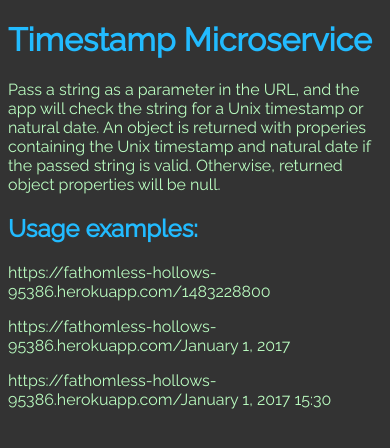
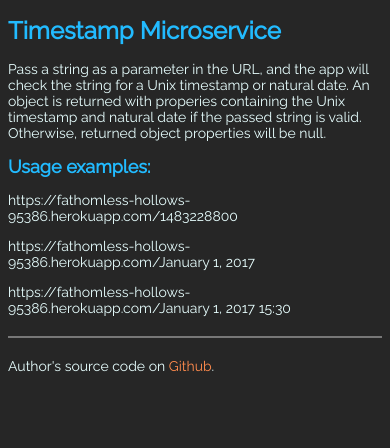
Before and after one commit to imooreva/timestamp-microservice, a website: page public/index.html in a window 390 px wide. Drawn offline with Linux system fonts and the light colour scheme.

Commit message:
Various edits to server.js and style.css

```diff
--- a/public/index.html
+++ b/public/index.html
@@ -4,15 +4,17 @@
         <title>Timestamp Microservice</title>
         <meta name="viewport" content="width=device-width, initial-scale=1.0" />
         <meta charset="UTF-8"/>
-        <link href="/style.css" rel="stylesheet" type="text/css" />
+        <link href="style.css" rel="stylesheet" type="text/css" />
         <link href="https://fonts.googleapis.com/css?family=Raleway" rel="stylesheet" type="text/css" />
     </head>
     <body>
-        <h1>Timestamp Microservice</h1>
+        <h1 id="heading-1">Timestamp Microservice</h1>
         <p>Pass a string as a parameter in the URL, and the app will check the string for a Unix timestamp or natural date. An object is returned with properies containing the Unix timestamp and natural date if the passed string is valid. Otherwise, returned object properties will be null.</p>
-        <h2>Usage examples:</h2>
+        <h2 id="heading-2">Usage examples:</h2>
         <p>https://fathomless-hollows-95386.herokuapp.com/1483228800</p>
         <p>https://fathomless-hollows-95386.herokuapp.com/January 1, 2017</p>
         <p>https://fathomless-hollows-95386.herokuapp.com/January 1, 2017 15:30</p>
+        <hr id="hr-1">
+        <p id="footer">Author's source code on <a href="https://github.com/imooreva/timestamp-microservice" target="_blank">Github</a>.</p>
     </body>
 </html>
--- a/public/style.css
+++ b/public/style.css
@@ -1,10 +1,45 @@
 body {
-    background: #333333;
+    background: #262626;
     color: #22BBFF;
     font-family: 'Raleway', sans-serif;
     font-size: 1.0rem;
 }
 
 p {
-    color: #BAFCC0;
+    color: #E7FEFE;
 }
+
+#hr-1 {
+    border: 1px solid #777777;
+    margin-top: 2rem;
+}
+
+#footer {
+    margin-top: 2rem;
+}
+
+#footer>a {
+    color: #FF8B4D;
+    text-decoration: none;
+}
+
+#footer>a:hover {
+    text-decoration: underline;
+}
+
+
+@media only screen and (max-width: 420px) {
+    #heading-1 {
+        font-size: 1.5rem;
+    }
+    #heading-2 {
+        font-size: 1.125rem;
+    }
+    body {
+        font-size: 0.875rem;
+    }
+
+    #hr-1, #footer {
+        margin-top: 1.25rem
+    }
+}
```
Also changed, not shown: package.json (+12 -2 lines), server.js (renamed from timestamp.js, +6 -3 lines), 1 other file.
